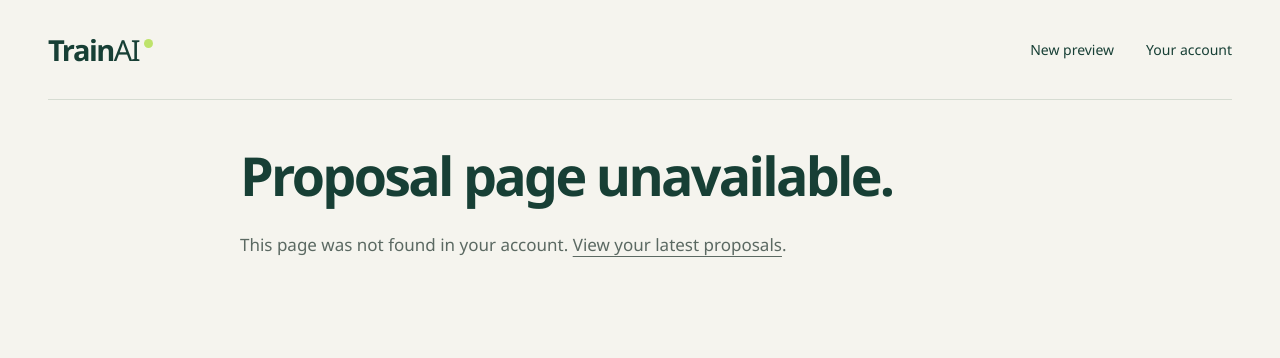
After one commit to mukhammaddiyor01/trainAI, a FastAPI app: template frontend/templates/calorie-proposals.html in a window 1280 px wide. The commit adds this page. Shown: the top 358 px of the page. Run offline with FastAPI, Linux system fonts and the light colour scheme; the template is opened without the code that fills it, so the values that code supplies are empty.

Commit message:
feat: add private saved proposal list

```diff
--- a/frontend/static/css/calorie-preview.css
+++ b/frontend/static/css/calorie-preview.css
@@ -11,3 +11,12 @@
 .preview-limits h2 { font-size: 20px; letter-spacing: -.02em; }
 .preview-limits p { font-size: 13px; }
 @media (max-width: 700px) { .preview-breakdown div { grid-template-columns: 1fr; gap: 4px; } }
+.proposal-list { list-style: none; padding: 0; margin: 0; max-width: 720px; border-top: 1px solid var(--line); }
+.proposal-list li { border-bottom: 1px solid var(--line); }
+.proposal-list a { display: grid; grid-template-columns: 1fr auto; gap: 5px 20px; padding: 20px 4px; text-decoration: none; }
+.proposal-list a:hover { background: var(--white); }
+.proposal-list-value { font-size: 23px; font-weight: 600; letter-spacing: -.04em; }
+.proposal-list-meta { grid-column: 1; font-size: 12px; line-height: 1.5; color: var(--muted); overflow-wrap: anywhere; }
+.proposal-list-action { grid-column: 2; grid-row: 1 / span 2; align-self: center; font-size: 13px; text-decoration: underline; text-underline-offset: 4px; }
+.proposal-more { margin-top: 24px; font-size: 14px; }
+@media (max-width: 700px) { .proposal-list a { grid-template-columns: 1fr; } .proposal-list-action { grid-column: 1; grid-row: 3; margin-top: 4px; } }
--- a/frontend/templates/account.html
+++ b/frontend/templates/account.html
@@ -16,7 +16,7 @@
     <p>Signed in as <strong>{{ identity.username }}</strong></p>
     <h1>Your next step<br>starts here.</h1>
     <p class="lead">Your private account is ready. Add your basic profile to begin.</p>
-    <section class="account-next" aria-labelledby="next-title"><h2 id="next-title">Make it personal</h2><p>Start with your age, height, weight, and time zone. Then choose a weight goal. Add your training availability, equipment, and food preferences.</p><a href="/profile">Edit your basic profile</a> · <a href="/goal">Set your goal</a> · <a href="/training-preferences">Training preferences</a> · <a href="/food-preferences">Food preferences</a> · <a href="/energy-preferences">Energy preferences</a> · <a href="/calorie-preview">Calorie preview</a></section>
+    <section class="account-next" aria-labelledby="next-title"><h2 id="next-title">Make it personal</h2><p>Start with your age, height, weight, and time zone. Then choose a weight goal. Add your training availability, equipment, and food preferences.</p><a href="/profile">Edit your basic profile</a> · <a href="/goal">Set your goal</a> · <a href="/training-preferences">Training preferences</a> · <a href="/food-preferences">Food preferences</a> · <a href="/energy-preferences">Energy preferences</a> · <a href="/calorie-preview">Calorie preview</a> · <a href="/calorie-proposals">Saved proposals</a></section>
     <form action="/auth/logout" method="post" data-logout><button class="button" type="submit">Sign out</button><p id="form-message" class="form-message" role="status" aria-live="polite"></p></form>
     {% else %}
     <h1>Your account<br>is unavailable.</h1>
--- a/frontend/templates/calorie-preview.html
+++ b/frontend/templates/calorie-preview.html
@@ -12,7 +12,7 @@
 </head>
 <body>
   <a class="skip-link" href="#main">Skip to content</a>
-  <header class="site-header wrap"><a class="wordmark" href="/">Train<span>AI</span><i aria-hidden="true"></i></a><nav aria-label="Preview navigation"><a href="/energy-preferences">Energy preferences</a><a href="/account">Your account</a></nav></header>
+  <header class="site-header wrap"><a class="wordmark" href="/">Train<span>AI</span><i aria-hidden="true"></i></a><nav aria-label="Preview navigation"><a href="/calorie-proposals">Saved proposals</a><a href="/energy-preferences">Energy preferences</a><a href="/account">Your account</a></nav></header>
   <main id="main" class="wrap profile-page calorie-page">
     <h1>Preview an adjustment.</h1>
     <p class="lead">Explore a daily calorie change against your current maintenance estimate. This is a calculation preview, not a saved target or plan.</p>
--- a/frontend/templates/calorie-proposal.html
+++ b/frontend/templates/calorie-proposal.html
@@ -11,7 +11,7 @@
 </head>
 <body>
   <a class="skip-link" href="#main">Skip to content</a>
-  <header class="site-header wrap"><a class="wordmark" href="/">Train<span>AI</span><i aria-hidden="true"></i></a><nav aria-label="Proposal navigation"><a href="/calorie-preview">New preview</a><a href="/account">Your account</a></nav></header>
+  <header class="site-header wrap"><a class="wordmark" href="/">Train<span>AI</span><i aria-hidden="true"></i></a><nav aria-label="Proposal navigation"><a href="/calorie-proposals">Saved proposals</a><a href="/calorie-preview">New preview</a><a href="/account">Your account</a></nav></header>
   <main id="main" class="wrap profile-page calorie-page">
     {% if proposal %}
     <h1>Saved proposal.</h1>
@@ -30,7 +30,7 @@
       </dl>
       <p class="field-help">Displayed calories are rounded to whole numbers; the stored calculation keeps its original precision. Changes to your profile, goal, or energy choices do not update this snapshot.</p>
     </section>
-    <p class="field-help">Keep this page address to return to the proposal. Approval and an active target are not available yet.</p>
+    <p class="field-help"><a href="/calorie-proposals">View your saved proposals</a>. Approval and an active target are not available yet.</p>
     {% else %}
     <h1>Proposal unavailable.</h1>
     <p class="lead">This proposal was not found in your account. <a href="/calorie-preview">Start a new preview</a>.</p>
--- /dev/null
+++ b/frontend/templates/calorie-proposals.html
@@ -0,0 +1,47 @@
+<!doctype html>
+<html lang="en">
+<head>
+  <meta charset="utf-8">
+  <meta name="viewport" content="width=device-width, initial-scale=1">
+  <title>Saved calorie proposals — TrainAI</title>
+  <link rel="stylesheet" href="{{ url_for('static', path='/css/styles.css').path }}">
+  <link rel="stylesheet" href="{{ url_for('static', path='/css/auth.css').path }}">
+  <link rel="stylesheet" href="{{ url_for('static', path='/css/profile.css').path }}">
+  <link rel="stylesheet" href="{{ url_for('static', path='/css/calorie-preview.css').path }}">
+</head>
+<body>
+  <a class="skip-link" href="#main">Skip to content</a>
+  <header class="site-header wrap"><a class="wordmark" href="/">Train<span>AI</span><i aria-hidden="true"></i></a><nav aria-label="Proposal navigation"><a href="/calorie-preview">New preview</a><a href="/account">Your account</a></nav></header>
+  <main id="main" class="wrap profile-page calorie-page">
+    {% if page %}
+    <h1>Saved proposals.</h1>
+    <p class="lead">Review your pending calorie calculations. Each is a saved snapshot, not an active target or plan.</p>
+    {% if page.items %}
+    <section aria-label="Pending proposals">
+      <ol class="proposal-list">
+        {% for proposal in page.items %}
+        <li>
+          <a href="/calorie-proposals/{{ proposal.id }}">
+            <span class="proposal-list-value">{{ '%.0f'|format(proposal.preview_kcal_per_day) }} kcal/day</span>
+            <span class="proposal-list-meta">{{ proposal.created_at.strftime('%Y-%m-%d %H:%M UTC') }} · {{ proposal.goal_direction }} · {{ '%+d'|format(proposal.signed_adjustment_kcal) }} kcal/day · Pending review</span>
+            <span class="proposal-list-action">Review proposal</span>
+          </a>
+        </li>
+        {% endfor %}
+      </ol>
+      {% if page.next_before %}<p class="proposal-more"><a href="/calorie-proposals?before={{ page.next_before }}">View older proposals</a></p>{% endif %}
+    </section>
+    {% else %}
+    <section class="auth-panel" aria-labelledby="empty-title">
+      <h2 id="empty-title">No proposals here yet.</h2>
+      <p>Start with an explicit calorie preview, then choose whether to save it for review.</p>
+      <a href="/calorie-preview">Create a preview</a>
+    </section>
+    {% endif %}
+    {% else %}
+    <h1>Proposal page unavailable.</h1>
+    <p class="lead">This page was not found in your account. <a href="/calorie-proposals">View your latest proposals</a>.</p>
+    {% endif %}
+  </main>
+</body>
+</html>
```
Also changed, not shown: backend/account_pages.py (+27 -1 lines), tests/test_calorie_proposal_list_pages.py (added, +66 -0 lines).
